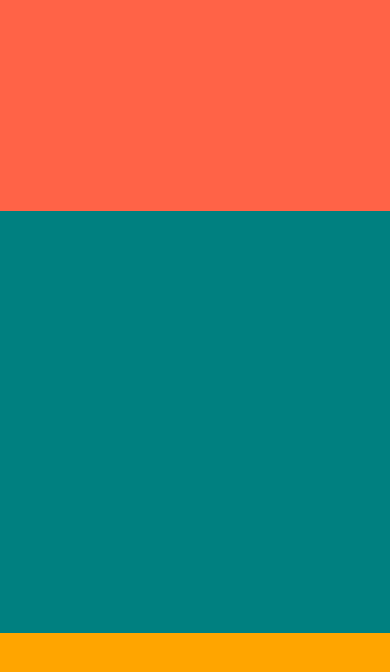
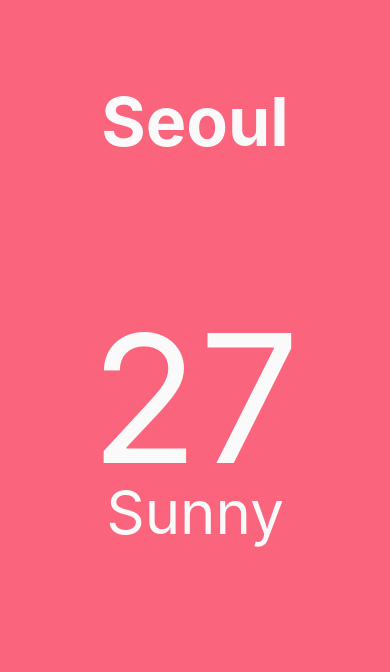
Before and after one commit to choi138/nomad-react-native, a React Native app: screen / in a window 390 px wide. Shown: the top 672 px of the page. Built offline with nearby package versions, Linux system fonts and the light colour scheme.

Commit message:
feat: add text & weather info

```diff
--- a/src/App.tsx
+++ b/src/App.tsx
@@ -6,9 +6,15 @@
   return (
     <View style={styles.container}>
       {/* <Text style={styles.text}>앙기모룽링</Text> */}
-      <View style={[styles.view, { backgroundColor: "tomato" }]}></View>
-      <View style={[styles.view, { backgroundColor: "teal", flex: 2 }]}></View>
-      <View style={[styles.view, { backgroundColor: "orange" }]}></View>
+      <View style={styles.city}>
+        <Text style={styles.cityName}>Seoul</Text>
+      </View>
+      <View style={styles.weather}>
+        <View style={styles.day}>
+          <Text style={styles.temp}>27</Text>
+          <Text style={styles.description}>Sunny</Text>
+        </View>
+      </View>
       <StatusBar style="light" />
     </View >
   );
@@ -21,13 +27,39 @@
 
 const styles = StyleSheet.create({
   container: {
-    flex: 1
+    flex: 1,
+    backgroundColor: '#FA647C'
   },
   text: {
     color: 'white',
     fontSize: 30,
   },
-  view: {
-    flex: 1
+  city: {
+    flex: 1.2,
+    justifyContent: 'center',
+    alignItems: 'center',
+  },
+  cityName: {
+    fontSize: 68,
+    fontWeight: 'bold',
+    color: '#fafafa',
+  },
+  weather: {
+    flex: 3,
+    // backgroundColor: "#5441d0",
+  },
+  day: {
+    flex: 1,
+    alignItems: 'center'
+  },
+  temp: {
+    marginTop: 50,
+    fontSize: 178,
+    color: '#fafafa',
+  },
+  description: {
+    fontSize: 60,
+    marginTop: -30,
+    color: '#fafafa',
   }
 });
```
